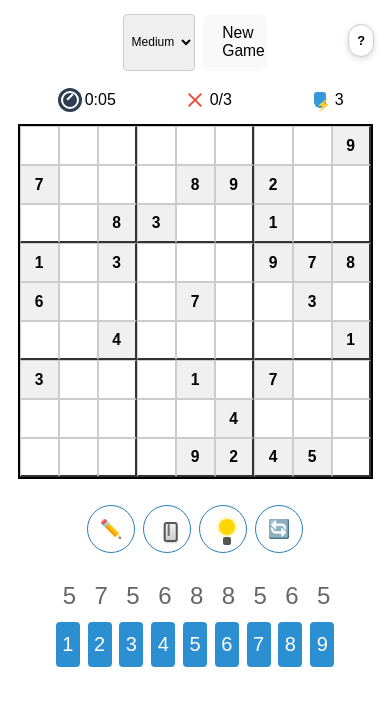
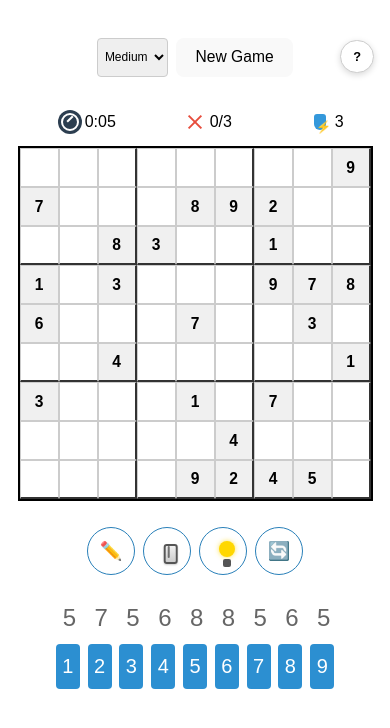
Before and after one commit to kiranofans/sudoku_game, a React (Vite) app: page / in a window 390 px wide. Shown: the top 728 px of the page. Built offline with nearby package versions, Linux system fonts and the light colour scheme; a small style sheet from the web is missing.

Commit message:
modify the how to play button UI

```diff
--- a/src/App.css
+++ b/src/App.css
@@ -17,28 +17,6 @@
 
 body {
   padding: env(safe-area-inset-top) env(safe-area-inset-right) env(safe-area-inset-bottom) env(safe-area-inset-left);
-}
-
-/* Top-right floating How To button */
-.how-to-play-btn {
-  position: fixed;
-  top: 1rem;
-  /* distance from top */
-  right: 1rem;
-  /* distance from right */
-  z-index: 1000;
-  /* make sure it stays above the game UI */
-  background: #fff;
-  border: 1px solid #ccc;
-  border-radius: 50px;
-  /* fully rounded */
-  padding: 0.5rem;
-  margin-top: clamp(0.4rem, 2vw, 0.5rem);
-  margin-left: clamp(0.5rem, 2vw, 40%);
-  font-size: clamp(0.8rem, 2vw, 22px);
-  font-weight: 600;
-  /* cursor: pointer; */
-  box-shadow: 0 2px 6px rgba(0, 0, 0, 0.15);
 }
 
 /* Instruction popup modal */
@@ -909,10 +887,33 @@ button {
     /* fallback */
   }
 
+  /* Top-right floating How To button */
+  .how-to-play-btn {
+    position: fixed;
+    top: 3.2rem;
+    /* distance from top */
+    right: 1rem;
+    /* distance from right */
+    z-index: clamp(1000, 2vw, 200);
+    /* make sure it stays above the game UI */
+    background: #fff;
+    border: 1px solid #ccc;
+    border-radius: 50px;
+    /* fully rounded */
+    padding: 0.5rem;
+    margin-top: clamp(0.4rem, 2vw, 0.5rem);
+    margin-left: clamp(0.5rem, 2vw, 40%);
+    font-size: clamp(0.8rem, 2vw, 22px);
+    font-weight: 600;
+    /* cursor: pointer; */
+    box-shadow: 0 2px 6px rgba(0, 0, 0, 0.15);
+  }
+
   /* Sudoku game top margin */
   .game-controls {
     display: flex;
     /* margin-top: calc(env(safe-area-inset-top, 0px) + 6rem); */
+    margin-top: 3rem;
     flex-grow: 1;
     flex-basis: 0;
   }
@@ -1118,29 +1119,23 @@ button {
     border-right: 2px solid #333;
   }
 
-  .new-game-btn {
-    max-width: 4rem;
-  }
 
-  .difficulty-dropdown{
-    max-width: clamp(5.5rem,2vw,6rem);
-    padding:0 0.2rem 0;
-    font-size: clamp(12px,2vw,20px);
-  }
 }
 
-@media (max-width: 410px) {
-   /* Sudoku game top margin */
+@media (max-width: 410px) {/* Small screens like Iphone SE */
+
+  /* Sudoku game top margin */
   .game-controls {
+    margin: 2rem;
     display: flex;
-    /* margin-top: calc(env(safe-area-inset-top, 0px) + 6rem); */
-    margin-top:0.5rem;
     flex-grow: 1;
     flex-basis: 0;
   }
-  .wrapper{
+
+  .wrapper {
     overflow-y: hidden;
   }
+
   .number-pad {
     display: flex;
     max-width: 70px;
@@ -1165,4 +1160,33 @@ button {
   .number-pad button {
     width: 1.5rem;
   }
+
+  .difficulty-dropdown {
+    max-width: clamp(5.5rem, 2vw, 7rem);
+    padding: 0 0.2rem 0;
+    font-size: clamp(12px, 2vw, 20px);
+  }
+
+  /* Top-right floating How To button */
+  .how-to-play-btn {
+    position: fixed;
+    top: 2.5rem;
+    /* distance from top */
+    right: 1rem;
+    /* distance from right */
+    z-index: 1000;
+    /* above everything */
+    background: #fff;
+    border: 1px solid #ccc;
+    border-radius: 50px;
+    padding: 0.5rem 0.75rem;
+    /* optional, adjust for size */
+    font-size: clamp(0.8rem, 2vw, 1.2rem);
+    font-weight: 600;
+    cursor: pointer;
+    box-shadow: 0 2px 6px rgba(0, 0, 0, 0.15);
+    margin: 0;
+    /* remove margin interference */
+  }
+
 }
```
Also changed, not shown: 1 other file (tests, documents, lock files or other folders).
